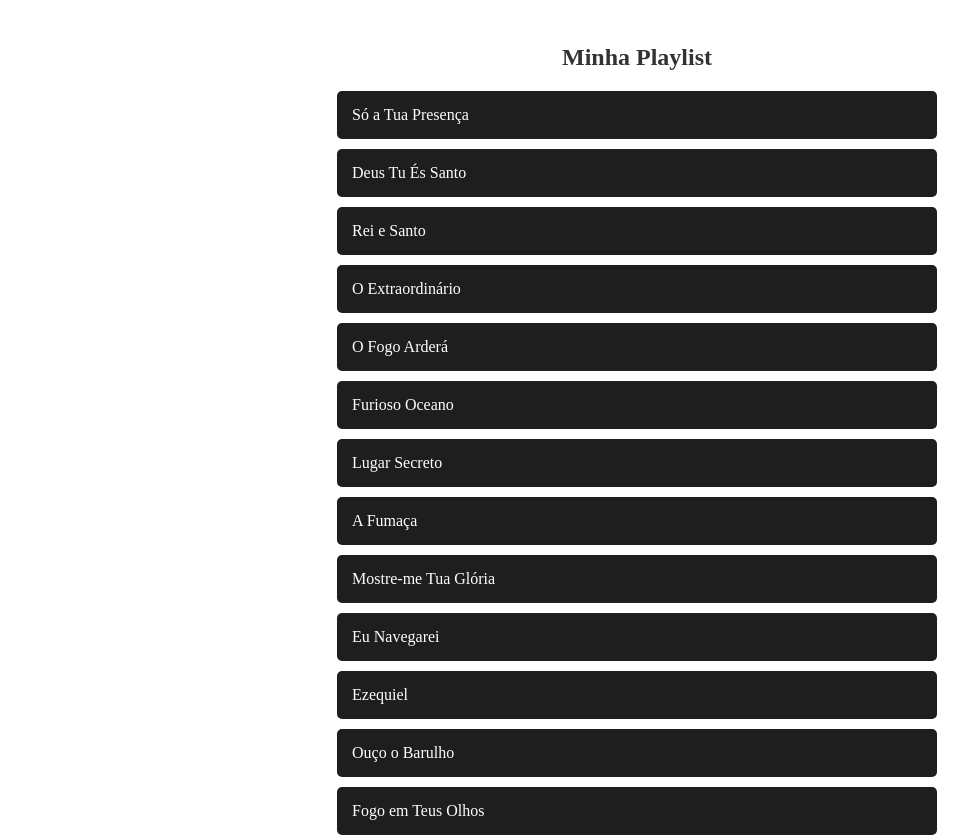
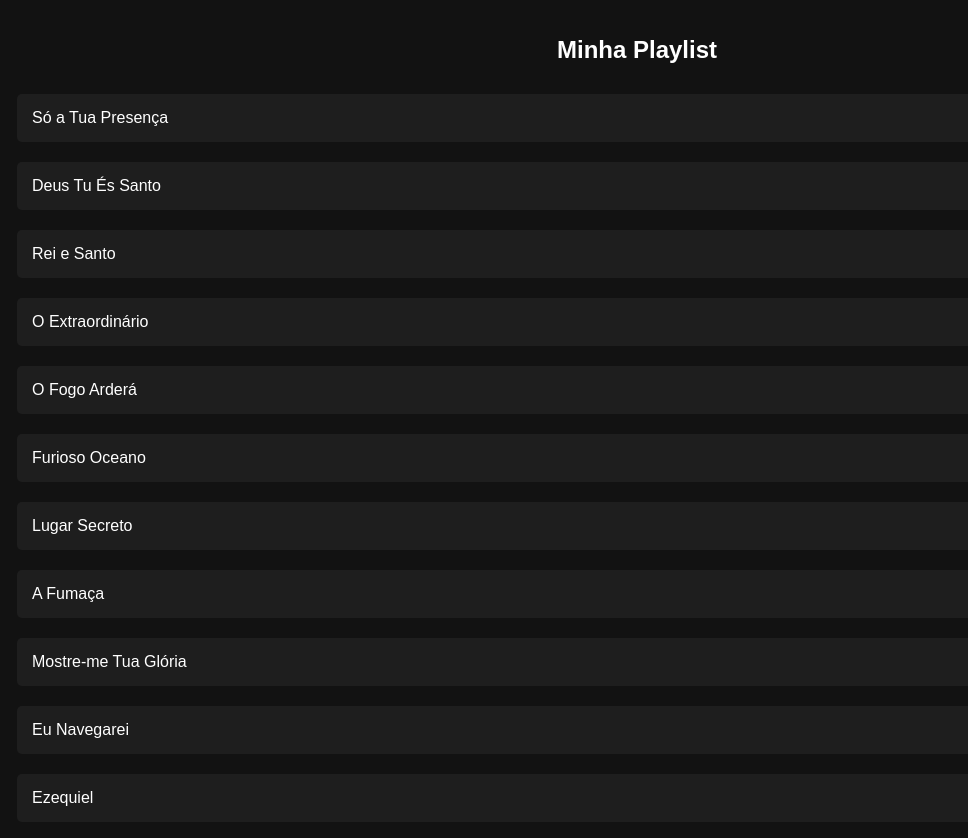
Before and after one commit to GFSSdev/musica_jovens, a plain HTML site: page index.html in a window 1280 px wide. Shown: the top 838 px of the page, without its empty margins (3-971 px from the left). Drawn offline with Linux system fonts and the light colour scheme.

Commit message:
Update styles.css
nova estilo

```diff
--- a/styles.css
+++ b/styles.css
@@ -1,25 +1,29 @@
+body {
+    font-family: Arial, sans-serif;
+    background-color: #121212;
+    color: #FFFFFF;
+    margin: 0;
+    padding: 0;
+}
+
 .playlist {
-    width: 100%;
-    max-width: 600px; /* Ajuste conforme necessário */
-    margin: 0 auto;
+    display: flex;
+    flex-direction: column;
     padding: 20px;
 }
 
 h1 {
     text-align: center;
-    color: #333;
-    font-size: 24px;
-    margin-bottom: 20px;
+    color: #FFFFFF; /* Cor do texto do título */
+    margin-bottom: 20px; /* Espaço abaixo do título */
+    font-size: 24px; /* Tamanho da fonte do título */
 }
 
 .music {
-    display: block;
     background-color: #1E1E1E;
     padding: 15px;
     margin: 10px 0;
     border-radius: 5px;
-    color: #FFFFFF;
-    text-decoration: none;
     cursor: pointer;
     transition: background-color 0.3s ease;
 }
@@ -29,5 +33,5 @@ h1 {
 }
 
 .selected {
-    background-color: #1DB954;
+    background-color: #1DB954; /* Cor de destaque para a música selecionada */
 }
```
